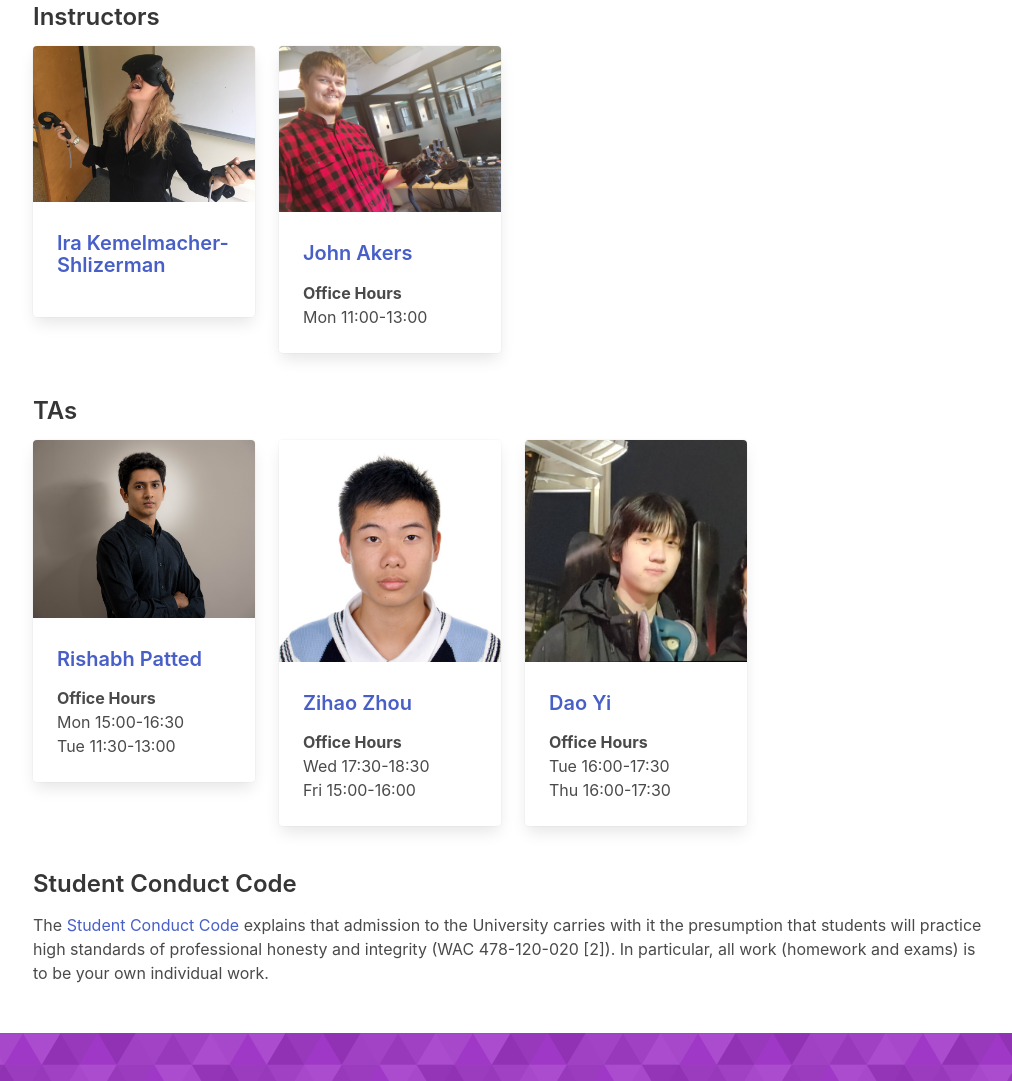
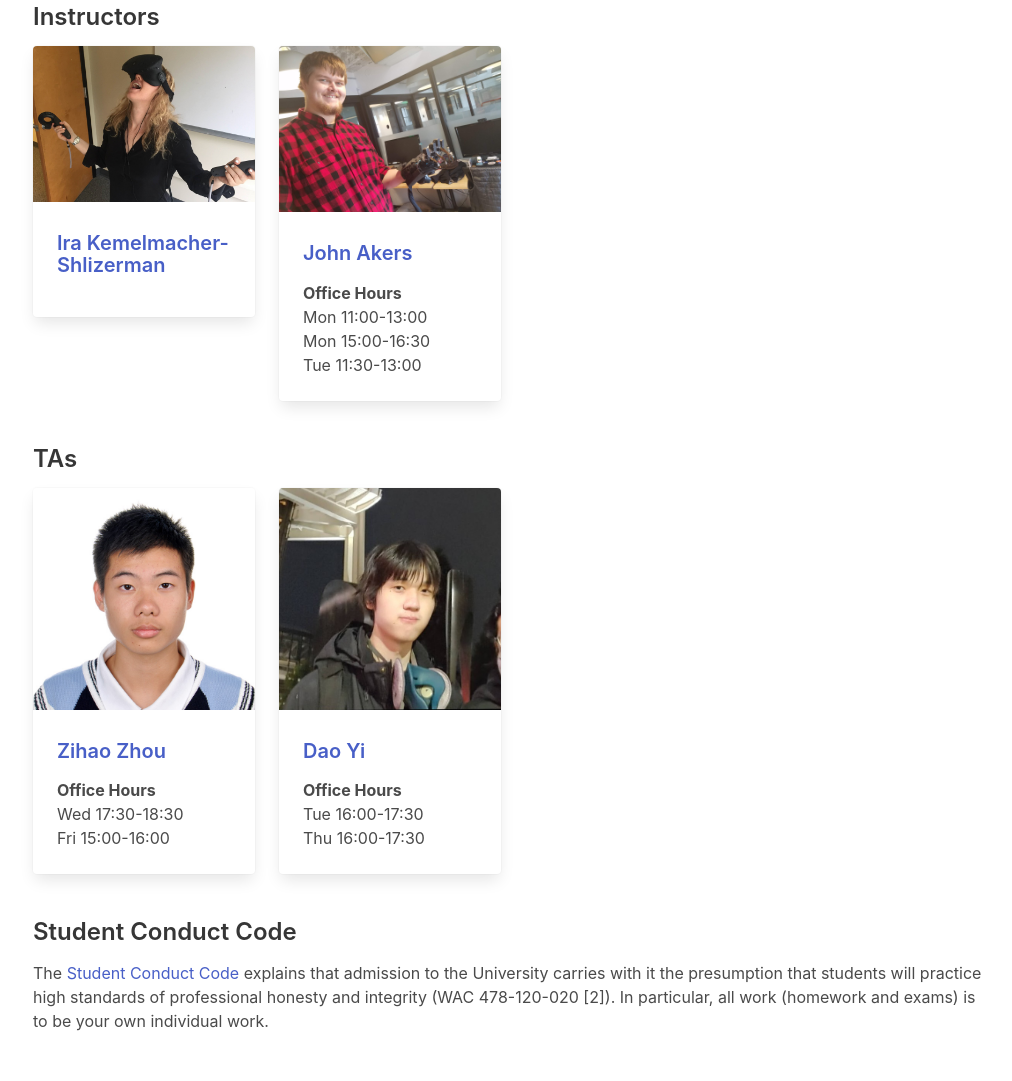
Before and after one commit to UWRealityLab/capstone-website-sp24, a plain HTML site: page index.html in a window 1280 px wide. Shown: the part 882-1963 px from the top of the page, without its empty margins (127-1139 px from the left). Drawn offline with nearby package versions, Linux system fonts and the light colour scheme; some packages are replaced by stand-ins of ours; some icons are missing; a web font is replaced by a local one.

Commit message:
updated office hour info

```diff
--- a/index.html
+++ b/index.html
@@ -203,7 +203,7 @@
             <div class="card-content">
                 <div class="content">
                   <h4><a href="https://jakers.tech">John Akers</a></h4>
-                  <p><b>Office Hours</b><br/>Mon 11:00-13:00</p>
+                  <p><b>Office Hours</b><br/>Mon 11:00-13:00<br/>Mon 15:00-16:30<br/>Tue 11:30-13:00</p>
                 </div>
             </div>
         </div>
@@ -211,20 +211,6 @@
 </div><h3>TAs</h3>
 <div class="columns">
   <div class="column is-3">
-    <div class="card">
-      <div class="card-image">
-        <figure class="image">
-          <img src="rishabh.jpeg" alt="Rishabh Patted">
-        </figure>
-      </div>
-      <div class="card-content">
-        <div class="content">
-          <h4><a href="https://rishabhpatted.com/">Rishabh Patted</a></h4>
-          <p><b>Office Hours</b><br/>Mon 15:00-16:30<br/>Tue 11:30-13:00</p>
-        </div>
-      </div>
-    </div>
-  </div><div class="column is-3">
     <div class="card">
       <div class="card-image">
         <figure class="image">
```
